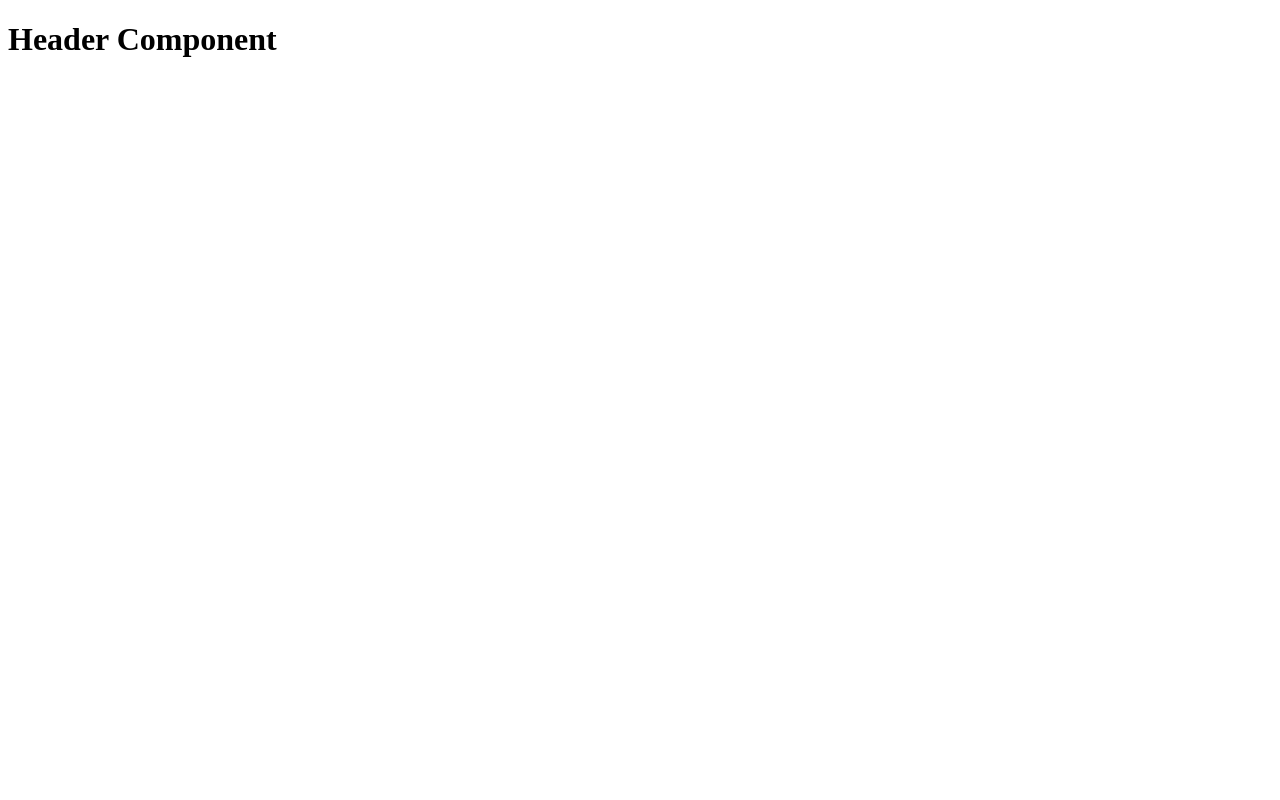
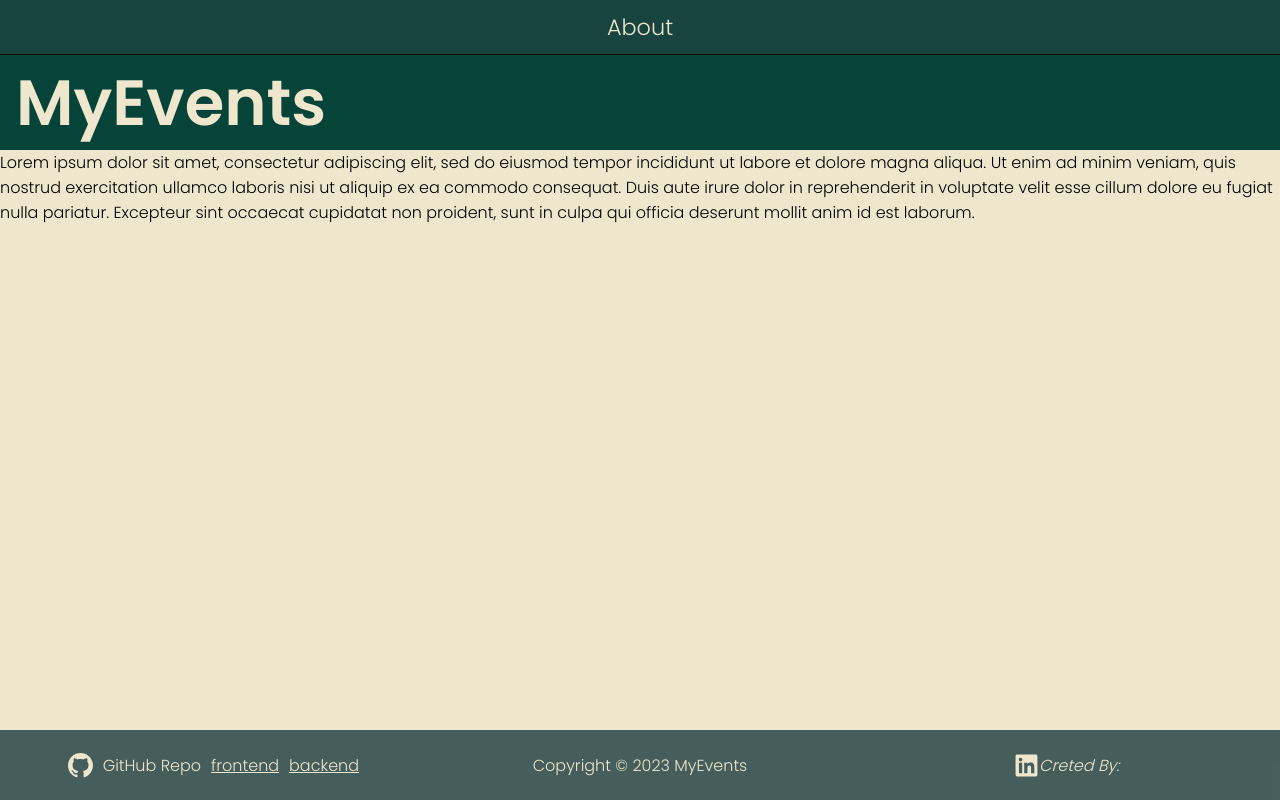
Before and after one commit to Alex-dev7/Project3-myEvents-frontend, a React (Create React App) app: page /about in a window 1280 px wide. Built offline with nearby package versions, Linux system fonts and the light colour scheme.

Commit message:
added header, footer and about components

```diff
--- a/package.json
+++ b/package.json
@@ -8,6 +8,7 @@
     "@testing-library/user-event": "^13.5.0",
     "react": "^18.2.0",
     "react-dom": "^18.2.0",
+    "react-icons": "^4.7.1",
     "react-router-dom": "^6.7.0",
     "react-scripts": "5.0.1",
     "sass": "^1.57.1",
--- a/src/App.js
+++ b/src/App.js
@@ -1,11 +1,13 @@
 import { Outlet } from 'react-router-dom';
 import Header from './components/Header';
+import Footer from './components/Footer';
 
 function App() {
   return (
     <div className="App">
      <Header />
      <Outlet />
+     <Footer/>
     </div>
   );
 }
--- a/src/components/Event.js
+++ b/src/components/Event.js
@@ -1,8 +1,9 @@
 
 import { Link } from "react-router-dom"
 
+
 export function Event({event}){
-
+  console.log(event)
   return(
     <div key={event._id}>
     <ul>
--- /dev/null
+++ b/src/components/Footer.js
@@ -0,0 +1,24 @@
+import { GoMarkGithub } from 'react-icons/go';
+import { FaLinkedin} from 'react-icons/fa'
+
+function Footer(props) {
+
+    return (
+        <footer className='footer'>
+            <div className='github-section'>
+                <GoMarkGithub size={25}/>
+                <span> GitHub Repo</span>
+                <a href="https://github.com/Alex-dev7/Project3-myEvents-frontend" target="_blank" rel="noreferrer">frontend</a>
+                <a href="https://github.com/cinduhrz/Project3-myEvents-backend" target="_blank" rel="noreferrer">backend</a>
+            </div>
+            <div><p>Copyright © 2023 MyEvents</p></div>
+            <div className='by-section'>
+                <FaLinkedin size={25}/>
+                <i>Creted By:</i>
+
+            </div>
+        </footer>
+    )
+}
+
+export default Footer
--- a/src/components/Header.js
+++ b/src/components/Header.js
@@ -1,6 +1,18 @@
+import { Link } from 'react-router-dom'
+
 function Header(props) {
 
-    return <h1>Header Component</h1>
+    return (
+        <header >
+            <div className='nav-bar'>
+                <Link to='/about'>
+                    About
+                </Link>
+            </div>
+           <Link id='title' to='/view'>MyEvents</Link>
+
+        </header>
+    )
 }
 
 export default Header
--- /dev/null
+++ b/src/pages/About.js
@@ -0,0 +1,12 @@
+
+
+function About(){
+
+    return (
+        <div className="about-container">
+            <p>Lorem ipsum dolor sit amet, consectetur adipiscing elit, sed do eiusmod tempor incididunt ut labore et dolore magna aliqua. Ut enim ad minim veniam, quis nostrud exercitation ullamco laboris nisi ut aliquip ex ea commodo consequat. Duis aute irure dolor in reprehenderit in voluptate velit esse cillum dolore eu fugiat nulla pariatur. Excepteur sint occaecat cupidatat non proident, sunt in culpa qui officia deserunt mollit anim id est laborum.</p>
+        </div>
+    )
+}
+
+export default About
--- a/src/pages/ViewEvents.js
+++ b/src/pages/ViewEvents.js
@@ -1,5 +1,6 @@
 import { useLoaderData } from 'react-router-dom'
 import { Event } from '../components/Event';
+
 
 export function ViewEvents(props)
 {
--- a/src/router.js
+++ b/src/router.js
@@ -6,18 +6,19 @@ import {
 import App from "./App"
 import { eventsLoader } from "./loaders"
 import { ViewEvents } from './pages/ViewEvents'
+import About from "./pages/About";
+
 
 const router = createBrowserRouter(
     createRoutesFromElements(
         <Route path="/" element={<App/>} >
-            <Route path="">
                 <Route path="view" loader={eventsLoader}
                 element={<ViewEvents/>}/>
+                 <Route path="/about" element={<About/>} />
                 <Route path=":id" />
                 <Route path="create" />
                 <Route path="update/:id" />
                 <Route path="delete/:id" />
-            </Route>
         </Route>
     )
 )
--- a/src/styles.scss
+++ b/src/styles.scss
@@ -0,0 +1,95 @@
+
+  @import url('https://fonts.googleapis.com/css2?family=Poppins:wght@100;200;300;600&display=swap');
+
+  $primary-color: #EEE7CE;
+  $sec-color: #064439;
+
+* {
+    margin: 0;
+    padding: 0;
+    box-sizing: border-box;
+    font-family: 'Poppins', sans-serif;
+}
+.root {
+    height: 100%;
+    position: relative;
+}
+body {
+    background-color: $primary-color;
+    // background-color: #FFF0EB;
+}
+
+
+// header styles ------------------------------------------------
+header {
+    // background-color: #006868;
+    background-color: $sec-color;
+    min-height: 18vh;
+    width: 100vw;
+    // color: #FFFCF6;
+    color: #EEE7CE;
+
+
+    #title {
+        width: 100%;
+        text-align: center;
+        font-size: 4rem;
+        font-weight: 600;
+        text-decoration: none;
+        color: inherit;
+        margin-left: 1rem;
+    }
+    #title:hover {
+        text-shadow: #57989afc 2px 2px 3px;
+    }
+
+    .nav-bar {
+        display: flex;
+        justify-content: center;
+        width: 100%;
+        background-color: #27454688;
+        border-bottom: .1px solid black;
+        a {
+            width: auto;
+            font-size: 1.4rem;
+            padding: 10px;
+            text-decoration: none;
+            color: inherit;
+        }
+        a:hover{
+            background-color: #3f71736f;
+        }
+
+    }
+
+}
+
+// footer styles ----------------------------------------------------------------
+
+footer {
+    width: 100vw;
+    min-height: 70px;
+    display: grid;
+    grid-template-columns: 1fr 1fr 1fr;
+    justify-content: center;
+    align-items: center;
+    background-color: #274546d6;
+    color: $primary-color;
+    position: absolute;
+    bottom: 0;
+     div {
+        display: flex;
+        justify-content: center;
+        align-items: center;
+     }
+    .github-section {
+        display: flex;
+        gap: 10px;
+
+        a {
+            text-decoration: underline;
+            color: inherit;
+        }
+    }
+
+}
```
Also changed, not shown: 1 other file (tests, documents, lock files or other folders).
